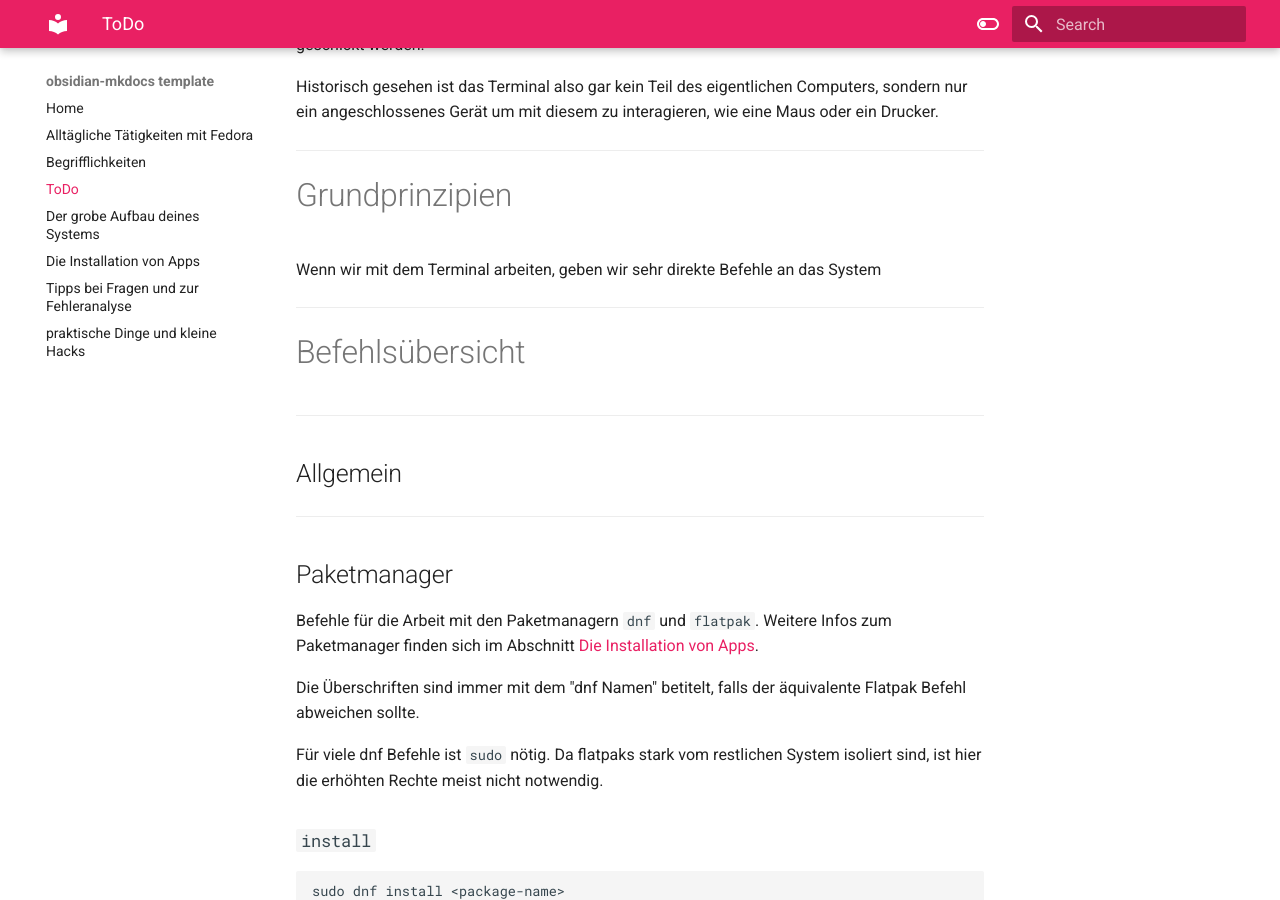
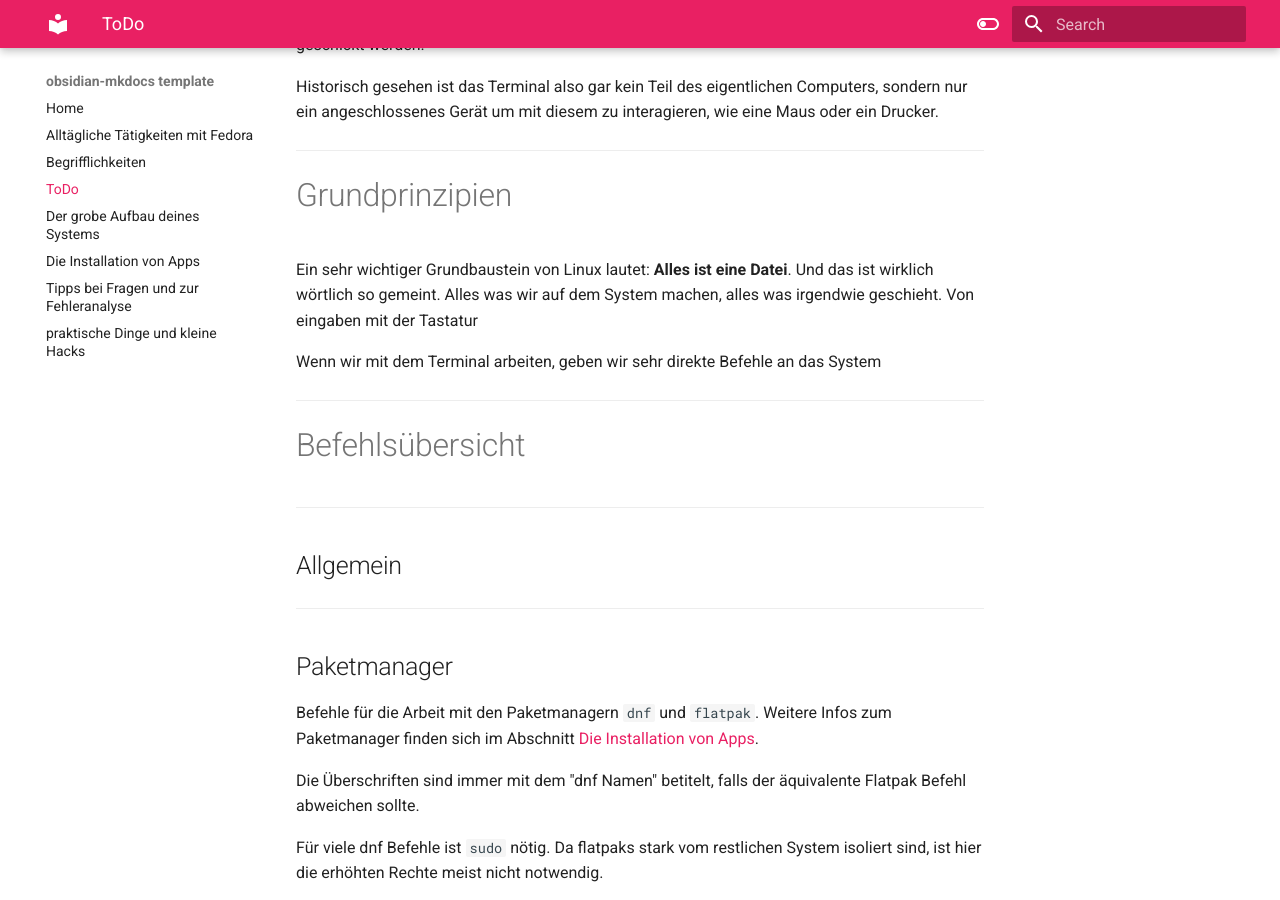
Before and after one commit to Tecipry/Handbuch-fedoraKDE, an MkDocs documentation site: the page built from docs/Das Terminal.md, in a window 1280 px wide and 900 px high, scrolled down 527 px. Built offline with MkDocs 1.6.1 and Material for MkDocs 9.7.7, drawn with Linux system fonts in a browser that asks for light colours.

Commit message:
backup from:  20-12-2025 13:12:56

```diff
--- a/docs/Das Terminal.md
+++ b/docs/Das Terminal.md
@@ -11,6 +11,9 @@ Historisch gesehen ist das Terminal also gar kein Teil des eigentlichen Computer
 
 ---
 # Grundprinzipien
+
+Ein sehr wichtiger Grundbaustein von Linux lautet: **Alles ist eine Datei**.
+Und das ist wirklich wörtlich so gemeint. Alles was wir auf dem System machen, alles was irgendwie geschieht. Von eingaben mit der Tastatur
 
 Wenn wir mit dem Terminal arbeiten, geben wir sehr direkte Befehle an das System
 
```
